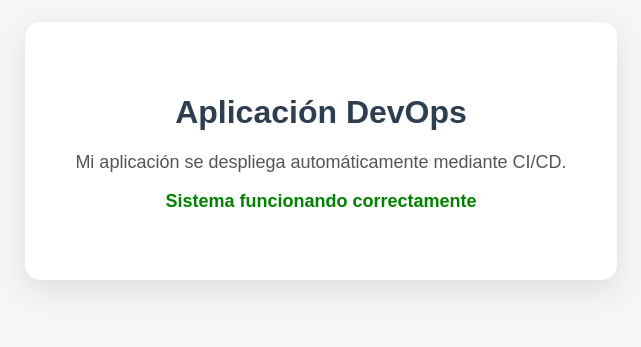
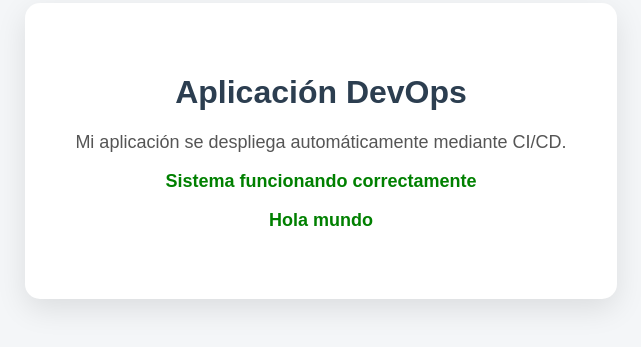
Before and after one commit to 57231900070i-xvicT/devops, a plain HTML site: page index.html in a window 1280 px wide. Shown: the part 249-596 px from the top of the page, without its empty margins (319-960 px from the left). Drawn offline with Linux system fonts and the light colour scheme.

Commit message:
index corregido

```diff
--- a/index.html
+++ b/index.html
@@ -31,6 +31,7 @@
     <h1>Aplicación DevOps</h1>
     <p>Mi aplicación se despliega automáticamente mediante CI/CD.</p>
     <p class="status">Sistema funcionando correctamente</p>
+    <p class="status">Hola mundo</p>
   </div>
 </body>
 </html>
```
